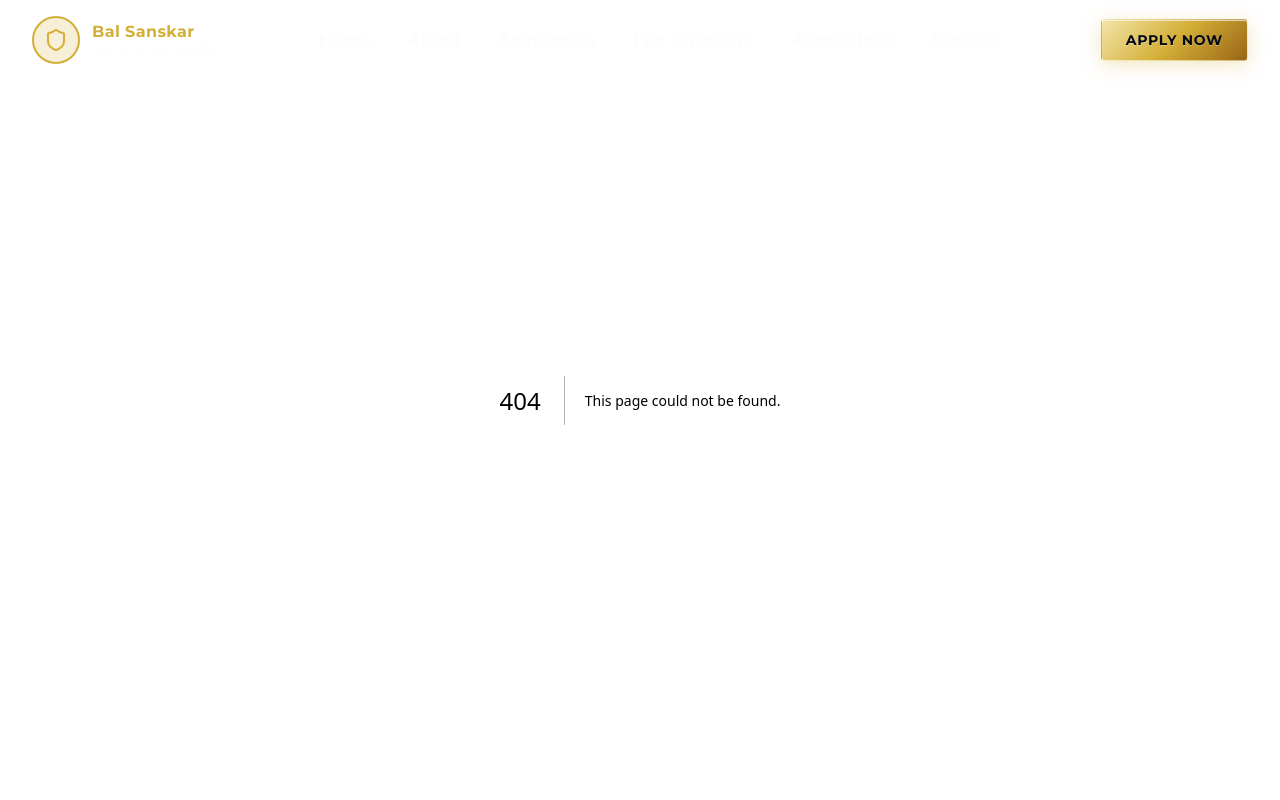
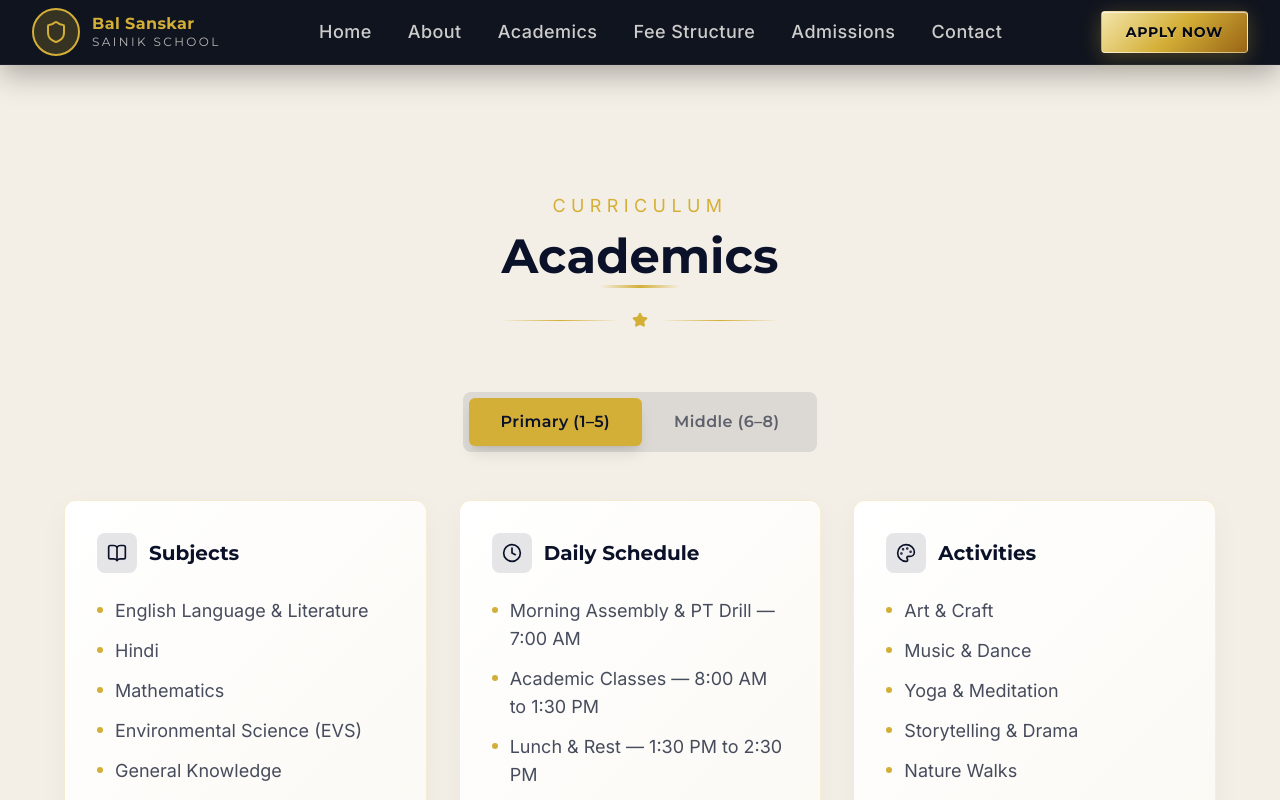
Before and after one commit to Bal-Sanskar-Sainik-School/Bal-Sanskar-Sainik-School-Website, a Next.js app: page /academics in a window 1280 px wide. Before the commit this address had no page. Shown: the top 800 px of the page. Built offline with nearby package versions, Linux system fonts and the light colour scheme.

Commit message:
Implemented multiple pages feature successfully

```diff
--- /dev/null
+++ b/app/about/page.tsx
@@ -0,0 +1,9 @@
+import About from "@/components/About";
+
+export default function AboutPage() {
+  return (
+    <main className="pt-20 bg-ivory min-h-screen">
+      <About />
+    </main>
+  );
+}
--- /dev/null
+++ b/app/academics/page.tsx
@@ -0,0 +1,9 @@
+import Academics from "@/components/Academics";
+
+export default function AcademicsPage() {
+  return (
+    <main className="pt-20 bg-ivory-dark min-h-screen">
+      <Academics />
+    </main>
+  );
+}
--- /dev/null
+++ b/app/admissions/page.tsx
@@ -0,0 +1,9 @@
+import Admissions from "@/components/Admissions";
+
+export default function AdmissionsPage() {
+  return (
+    <main className="pt-20 bg-navy min-h-screen">
+      <Admissions />
+    </main>
+  );
+}
--- /dev/null
+++ b/app/contact/page.tsx
@@ -0,0 +1,9 @@
+import Contact from "@/components/Contact";
+
+export default function ContactPage() {
+  return (
+    <main className="pt-20 bg-navy-dark min-h-screen">
+      <Contact />
+    </main>
+  );
+}
--- /dev/null
+++ b/app/fee-structure/page.tsx
@@ -0,0 +1,9 @@
+import FeeStructure from "@/components/FeeStructure";
+
+export default function FeeStructurePage() {
+  return (
+    <main className="pt-20 bg-ivory min-h-screen">
+      <FeeStructure />
+    </main>
+  );
+}
--- a/app/page.tsx
+++ b/app/page.tsx
@@ -1,27 +1,17 @@
 import Hero from "@/components/Hero";
 import StatsBar from "@/components/StatsBar";
-import About from "@/components/About";
 import WhyChooseUs from "@/components/WhyChooseUs";
-import Academics from "@/components/Academics";
-import FeeStructure from "@/components/FeeStructure";
-import Admissions from "@/components/Admissions";
 import Gallery from "@/components/Gallery";
 import Testimonials from "@/components/Testimonials";
-import Contact from "@/components/Contact";
 
 export default function Home() {
   return (
     <>
       <Hero />
       <StatsBar />
-      <About />
       <WhyChooseUs />
-      <Academics />
-      <FeeStructure />
-      <Admissions />
       <Gallery />
       <Testimonials />
-      <Contact />
     </>
   );
 }
--- a/components/Navbar.tsx
+++ b/components/Navbar.tsx
@@ -4,17 +4,19 @@ import { useState, useEffect } from "react";
 import { motion, AnimatePresence } from "framer-motion";
 import { Menu, X, Shield } from "lucide-react";
 import Link from "next/link";
+import { usePathname } from "next/navigation";
 
 const navLinks = [
-  { name: "Home", href: "#home" },
-  { name: "About", href: "#about" },
-  { name: "Academics", href: "#academics" },
-  { name: "Fee Structure", href: "#fees" },
-  { name: "Admissions", href: "#admissions" },
-  { name: "Contact", href: "#contact" },
+  { name: "Home", href: "/" },
+  { name: "About", href: "/about" },
+  { name: "Academics", href: "/academics" },
+  { name: "Fee Structure", href: "/fee-structure" },
+  { name: "Admissions", href: "/admissions" },
+  { name: "Contact", href: "/contact" },
 ];
 
 export default function Navbar() {
+  const pathname = usePathname();
   const [scrolled, setScrolled] = useState(false);
   const [mobileOpen, setMobileOpen] = useState(false);
 
@@ -38,14 +40,14 @@ export default function Navbar() {
       animate={{ y: 0 }}
       transition={{ duration: 0.6, ease: "easeOut" }}
       className={`fixed top-0 left-0 right-0 z-50 transition-all duration-500 ${
-        scrolled
-          ? "bg-navy-dark/70 backdrop-blur-xl border-b border-white/5 shadow-[0_10px_30px_rgba(0,0,0,0.3)] py-2"
+        scrolled || pathname !== "/"
+          ? "bg-navy-dark/95 backdrop-blur-xl border-b border-white/5 shadow-[0_10px_30px_rgba(0,0,0,0.3)] py-2"
           : "bg-transparent py-4"
       }`}
     >
       <div className="max-w-7xl mx-auto px-4 sm:px-6 lg:px-8 flex items-center justify-between">
         {/* Logo */}
-        <Link href="#home" className="flex items-center gap-3 group">
+        <Link href="/" className="flex items-center gap-3 group">
           <div className="w-10 h-10 sm:w-12 sm:h-12 rounded-full bg-gold/20 border-2 border-gold flex items-center justify-center group-hover:bg-gold/30 transition-all duration-300">
             <Shield className="w-5 h-5 sm:w-6 sm:h-6 text-gold" />
           </div>
@@ -75,7 +77,7 @@ export default function Navbar() {
 
         {/* Apply Now Button (Desktop) */}
         <Link
-          href="#admissions"
+          href="/admissions"
           className="hidden lg:block font-[family-name:var(--font-heading)] btn-primary font-bold text-sm px-6 py-2.5 rounded tracking-wider"
         >
           APPLY NOW
@@ -125,7 +127,7 @@ export default function Navbar() {
                 className="mt-4"
               >
                 <Link
-                  href="#admissions"
+                  href="/admissions"
                   onClick={() => setMobileOpen(false)}
                   className="font-[family-name:var(--font-heading)] btn-primary font-bold text-center text-sm px-6 py-3 rounded block tracking-wider"
                 >
```
